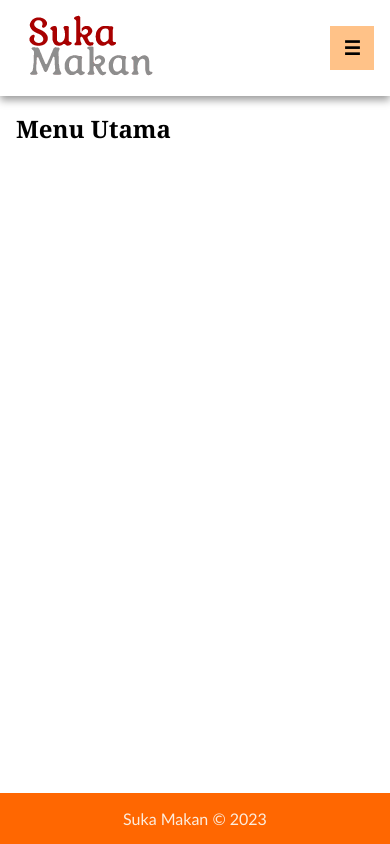
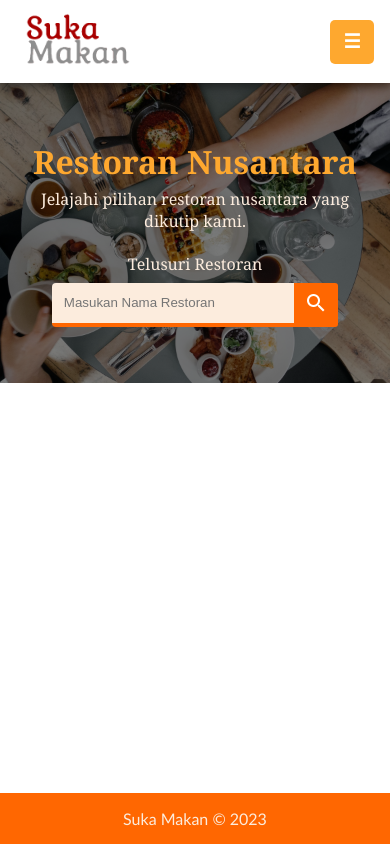
Before and after one commit to natylliB/suka-makan-restaurant-app, a website built with webpack: page src/templates/index.html in a window 390 px wide. Built offline with nearby package versions, Linux system fonts and the light colour scheme; no server answers; files whose address does not match are found by name.

Commit message:
added the search bar and heroes to the home page also make it responsive

```diff
--- a/src/scripts/views/pages/home.js
+++ b/src/scripts/views/pages/home.js
@@ -1,9 +1,24 @@
 import RestaurantAPI from '../../data/restaurant-api';
+import '../webcomponents/search-bar';
 import Page from './page';
 
 class Home extends Page {
+  constructor(pageTitle = 'Menu Utama') {
+    super(pageTitle);
+  }
+
   async render() {
-    return '<h2>Menu Utama</h2>';
+    return `
+      <div id="pageContent" class="page-content">
+          <div class="hero">
+            <div class="hero__inner">
+              <h1 class="hero__inner-title">Restoran Nusantara</h1>
+              <p class="hero__inner-text">Jelajahi pilihan restoran nusantara yang dikutip kami.</p>
+              <search-bar></search-bar>
+            </div>
+          </div>
+      </div>
+    `;
   }
 
   async afterRender() {
--- a/src/scripts/views/pages/page.js
+++ b/src/scripts/views/pages/page.js
@@ -6,7 +6,7 @@ class Page {
   }
 
   async render() {
-    return `<h2 id="appContentTitle" class="app-content__title">${this.#pageTitle}</h2> `;
+    return `<h2 id="pageTitle" class="page-title">${this.#pageTitle}</h2> `;
   }
 
   async afterRender() {
--- a/src/scripts/views/webcomponents/app-bar.js
+++ b/src/scripts/views/webcomponents/app-bar.js
@@ -1,14 +1,14 @@
 class AppBar extends HTMLElement {
   connectedCallback() {
-    this._render();
+    this.#render();
   }
 
-  _render() {
+  #render() {
     this.setAttribute('aria-label', 'App Bar');
     this.setAttribute('class', 'app-bar');
     this.innerHTML = `
       <a href="#main" class="app-bar__to-main-navigator">Ke Konten Utama</a>
-      <a href="#"><img src="./images/logo/Suka-Makan-Logo.png" width="150px" alt="Suka Makan"></a>
+      <a href="#"><img src="./images/logo/Suka-Makan-Logo.png" width="124px" alt="Suka Makan"></a>
       <button class="app-bar__menu-button" id="hamburgerButton" aria-label="buka/tutup menu navigasi">☰</button>
       <nav id="drawer" class="app-bar__navigations">
         <a href="#/home" aria-label="Menu Utama">Menu Utama</a>
--- /dev/null
+++ b/src/scripts/views/webcomponents/search-bar.js
@@ -0,0 +1,36 @@
+class SearchBar extends HTMLElement {
+  #searchHandlerFunction = null;
+
+  connectedCallback() {
+    this.addSearchHandler();
+  }
+
+  addSearchHandler(handlerFunction = (searchString) => {
+    console.log('Default handler activated, handler function is not set for the search button.');
+    console.log(`Search String: ${searchString}`);
+  }) {
+    this.#searchHandlerFunction = handlerFunction;
+    this.#render();
+  }
+
+  #render() {
+    this.classList.add('search-bar');
+    this.innerHTML = `
+      <form class="search-bar__form" id="searchBarForm">
+        <label class="search-bar__form-label" for="restaurantSearch">Telusuri Restoran</label>
+        <div class="search-bar__form-search">
+          <input class="search-bar__form-input-text" type="search" id="inputSearch" placeholder="Masukan Nama Restoran">
+          <button class="search-bar__form-button" id="buttonBrowse"><img src="../../../images/icons/twotone_search_white_24dp.png"></button>
+        </div>
+      </form>
+    `;
+    const buttonBrowse = document.querySelector('#buttonBrowse');
+
+    buttonBrowse.addEventListener('click', () => {
+      const searchString = document.querySelector('#inputSearch').value;
+      this.#searchHandlerFunction(searchString);
+    });
+  }
+}
+
+customElements.define('search-bar', SearchBar);
--- a/src/styles/main.scss
+++ b/src/styles/main.scss
@@ -33,7 +33,6 @@ body {
   top: -100%;
   left: 0;
   z-index: 1;
-  padding: 8px;
 }
 
 .app-bar__to-main-navigator:focus {
@@ -42,7 +41,9 @@ body {
 }
 
 .app-bar__menu-button {
-  background-color: variables.$var1-color;
+  background-color: variables.$secondary-color;
+  border-radius: 5px;
+  color: white;
   border: none;
   min-width: 44px;
   min-height: 44px;
@@ -59,7 +60,7 @@ body {
   background-color: variables.$primary-color;
   width: 80%;
   height: 100%;
-  transition: transform .5s ease-in-out;
+  transition: transform .4s ease-in-out;
   a {
     color: white;
     display: block;
@@ -81,37 +82,90 @@ body {
 
 main {
   width: 100%;
-  padding: 16px;
   scroll-margin-top: 95px;
 }
 
-// .hero {
-//   width: 100%;
-//   min-height: 380px;
-//   background-color: green;
-//   background-image: url("../public/images/heros/hero-image.jpg");
-//   background-position: center;
-//   background-size: cover;
-//   transition: min-height .2s linear;
-//   > .heroInner {
-//     @include flexdisplay( column );
-//     width: 100%;
-//     min-height: 380px;
-//     background-color: rgba( 0, 0, 0, .5 );
-//     text-align: center;
-//     justify-content: center;
-//     gap: 5px;
-//     transition: min-height .2s linear;
-//     > .heroTitle {
-//       color: $secondary-color;
-//       font-size: $heading2;
-//       transition: font-size .2s linear;
-//     }
-//     > .heroContent {
-//       color: $var2-color;
-//     }
-//   }
-// }
+.hero {
+  width: 100%;
+  min-height: 300px;
+
+  background-color: green;
+  background-image: url("../public/images/hero/hero-image.jpg");
+  background-position: center;
+  background-size: cover;
+  transition: min-height .2s linear;
+  > .hero__inner {
+    @include variables.flexdisplay( column );
+    width: 100%;
+    min-height: 300px;
+    padding: 16px;
+    gap: 5px;
+
+    text-align: center;
+    justify-content: center;
+    background-color: rgba( 0, 0, 0, .5 );
+    transition: min-height .2s linear;
+    > .hero__inner-title {
+      color: variables.$secondary-color;
+      font-size: variables.$heading3;
+      transition: font-size .2s linear;
+    }
+    > .hero__inner-text {
+      color: variables.$var2-color;
+    }
+    > .search-bar {
+      width: 100%;
+      align-self: center;
+      padding-top: 16px;
+    }
+  }
+}
+
+.search-bar__form {
+  @include variables.flexdisplay( column );
+  width: 80%;
+  margin: auto;
+  align-items: center;
+  .search-bar__form-label {
+    color: variables.$var2-color;
+  }
+  .search-bar__form-input-text {
+    width: 100%;
+    padding: 8px 12px;
+    color: variables.$secondary-color;
+    min-height: 44px;
+    border: none;
+    border-bottom: 4px solid variables.$primary-color;
+    border-radius: 4px 0 0 4px;
+    background-color: variables.$var2-color;
+  }
+  .search-bar__form-input-text:focus {
+    outline: none;
+    color: white;
+    background-color: variables.$var1-color;
+  }
+}
+
+.search-bar__form-search {
+  width: 100%;
+  margin-top: 8px;
+  @include variables.flexdisplay( row );
+  >.search-bar__form-button {
+    border: none;
+    border-radius: 0 3px 3px 0;
+    background-color: variables.$primary-color;
+    min-width: 44px;
+    min-height: 44px;
+    margin:auto;
+  }
+  >.search-bar__form-button:focus {
+    outline: none;
+    background-color: variables.$var2-color;
+    > img {
+      filter: brightness(0) saturate(100%) invert(41%) sepia(94%) saturate(1798%) hue-rotate(359deg) brightness(101%) contrast(105%);
+    }
+  }
+}
 
 // #explore-restaurant {
 //   width: 100%;
--- a/src/styles/responsive.scss
+++ b/src/styles/responsive.scss
@@ -8,9 +8,15 @@
   }
   .hero {
     min-height: 480px;
-    > .heroInner {
+    > .hero__inner {
       min-height: 480px;
+      > .hero__inner-title {
+        font-size: variables.$heading2;
+      }
     }
+  }
+  .search-bar__form {
+    width: 70%;
   }
 }
 
@@ -23,8 +29,8 @@
     }
   }
   .hero {
-    > .heroInner {
-      > .heroTitle {
+    > .hero__inner {
+      > .hero__inner-title {
         font-size: variables.$heading1;
       }
     }
@@ -50,6 +56,17 @@
       border-right: none;
     }
   }
+  .search-bar__form {
+    @include variables.flexdisplay(row);
+    padding-top: 40px;
+    width: 60%;
+    >.search-bar__form-label {
+      margin-right: 16px;
+    }
+    >.search-bar__form-search {
+      flex-basis: 80%;
+    }
+  }
 }
 
 @media only screen and (min-width: 1200px) {
@@ -62,8 +79,16 @@
   .hero {
     min-width: 1000px;
     min-height: 690px;
-    > .heroInner {
+    > .hero__inner {
       min-height: 690px;
     }
   }
+  .search-bar__form-search {
+    > .search-bar__form-input-text {
+      flex-basis: 80%;
+    }
+    > .search-bar__form-button {
+      flex-basis: 20%;
+    }
+  }
 }
```
Also changed, not shown: src/public/images/icons/twotone_search_white_24dp.png (added).
